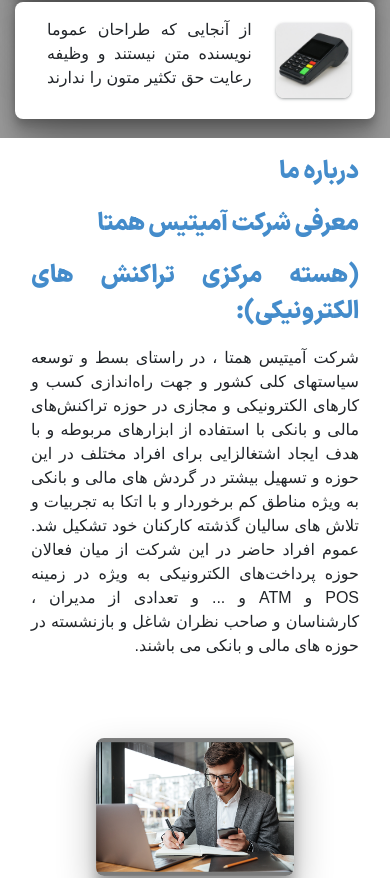
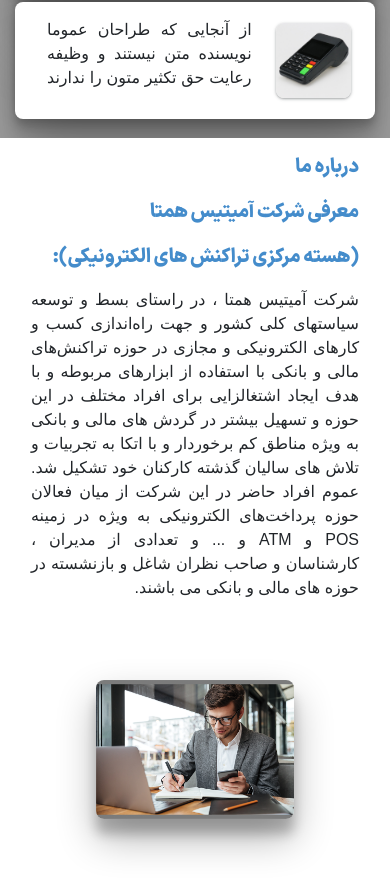
Before and after one commit to hamedafzali/hamta, a React (Create React App) app: page / in a window 390 px wide. Shown: the part 784-1662 px from the top of the page. Built offline with nearby package versions, Linux system fonts and the light colour scheme.

Commit message:
initial commit

```diff
--- a/src/assets/styles/Header.scss
+++ b/src/assets/styles/Header.scss
@@ -224,7 +224,7 @@
 }
 .aboutText p {
   color: $hamta_blue;
-  font-size: x-large;
+  font-size: 1.5rem;
   margin-top: 1rem;
   font-family: "WOFF IRANSansXFaNum-Black";
 }
@@ -316,6 +316,9 @@
   .aboutText {
     font-size: medium;
   }
+  .aboutText p {
+    font-size: 1.2rem;
+  }
   .aboutContainer {
     display: grid;
   }
```
Also changed, not shown: 2 other files (tests, documents, lock files or other folders).
